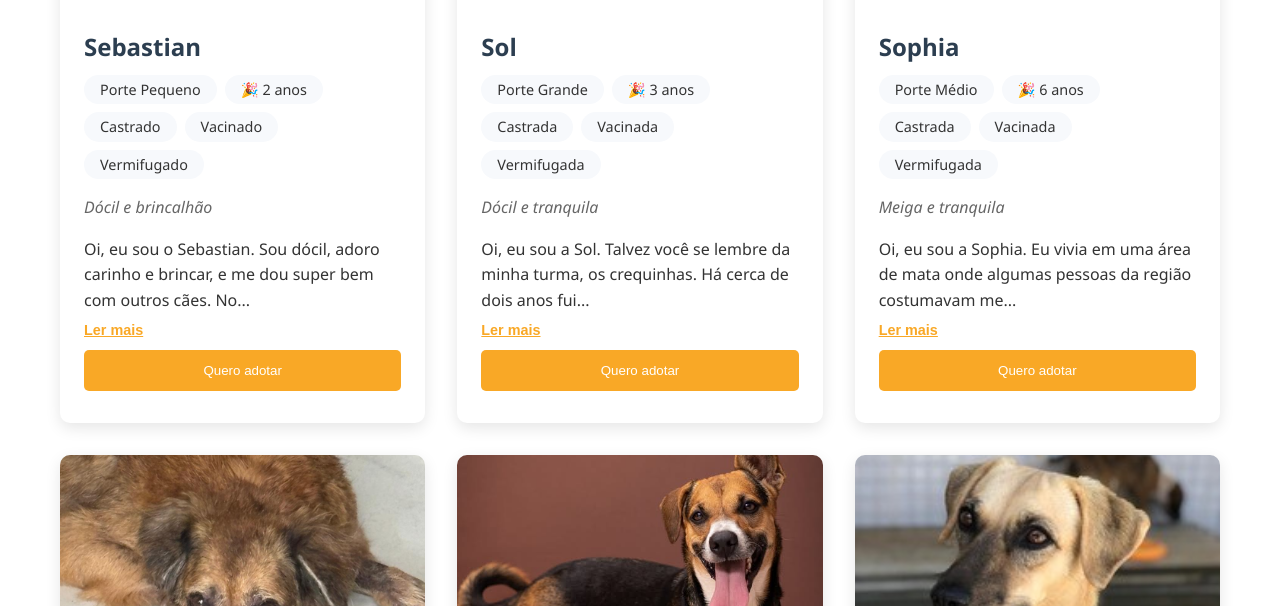
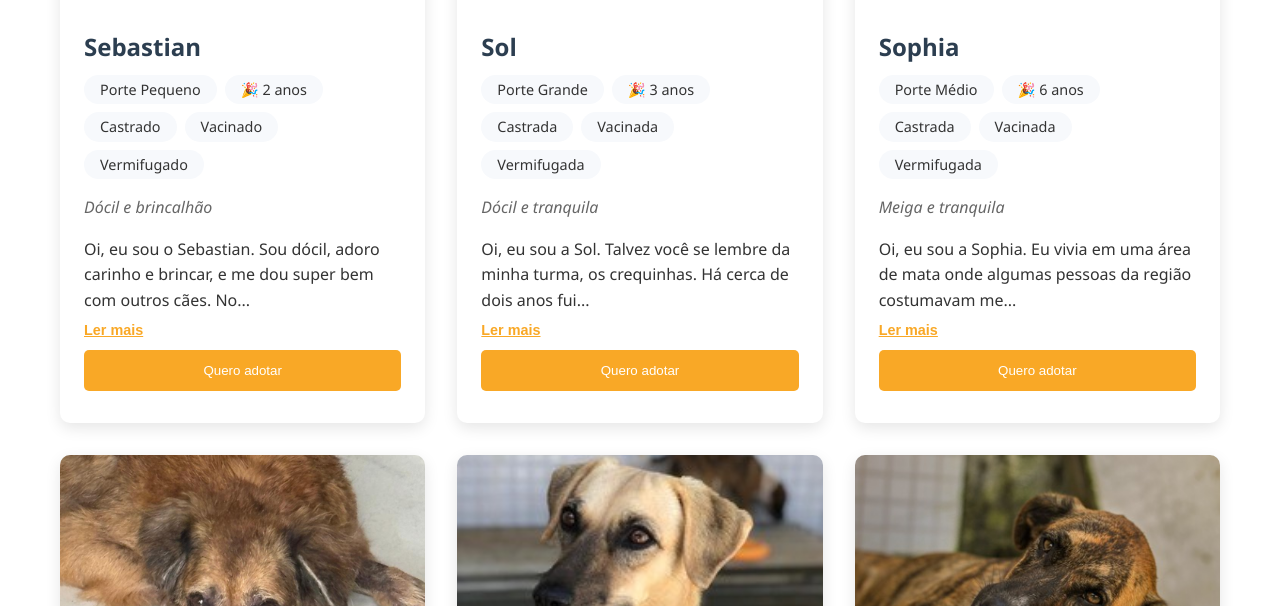
Before and after one commit to Leticinha007/Site-Abrigo-de-Seu-Alberto, a plain HTML site: page adocao.html in a window 1280 px wide. Shown: the part 11394-12000 px from the top of the page. Drawn offline with Linux system fonts and the light colour scheme.

Commit message:
Stella foi adotada!

```diff
--- a/js/script.js
+++ b/js/script.js
@@ -884,20 +884,6 @@ const caes = [
     },
     {
         id: 53,
-        nome: "Stela",
-        idade: "3 anos",
-        porte: "Porte Pequeno",
-        sexo: "Fêmea",
-        personalidade: "Energética e brincalhona",
-        historia: "Oi, eu sou a Stela! Tenho 3 anos, sou de porte pequeno, mas não se engane… eu tenho energia de sobra! Sou super dócil, adoro carinho e amo brincar. Me dou muito bem com outros cães e posso passar o dia inteiro correndo, pulando e me divertindo. Brincar é praticamente meu esporte favorito! Sou castrada, vacinada e vermifugada, pronta para levar alegria para uma família que tenha espaço no coração (e disposição!) para acompanhar meu ritmo.",
-        imagem: "imagens/Stella.jpg",
-        tags: ["Castrada", "Vacinada", "Vermifugada"],
-        destaque: false,
-        paraAdocao: true,
-        paraApadrinhamento: true
-    },
-    {
-        id: 54,
         nome: "Suape",
         idade: "6 anos",
         porte: "Porte Médio",
@@ -911,7 +897,7 @@ const caes = [
         paraApadrinhamento: true
     },
     {
-        id: 55,
+        id: 54,
         nome: "Summer",
         idade: "5 anos",
         porte: "Porte Grande",
@@ -925,7 +911,7 @@ const caes = [
         paraApadrinhamento: true
     },
     {
-        id: 56,
+        id: 55,
         nome: "Théo",
         idade: "3 anos",
         porte: "Porte Médio",
@@ -939,7 +925,7 @@ const caes = [
         paraApadrinhamento: true
     },
     {
-        id: 57,
+        id: 56,
         nome: "Tigrão",
         idade: "3 anos",
         porte: "Porte Médio",
@@ -953,7 +939,7 @@ const caes = [
         paraApadrinhamento: true
     },
     {
-        id: 58,
+        id: 57,
         nome: "Tobias",
         idade: "15/01/2026",
         porte: "Filhote",
@@ -967,7 +953,7 @@ const caes = [
         paraApadrinhamento: true
     },
     {
-        id: 59,
+        id: 58,
         nome: "Vicky",
         idade: "8 anos",
         porte: "Porte Médio",
@@ -981,7 +967,7 @@ const caes = [
         paraApadrinhamento: true
     },
     {
-        id: 60,
+        id: 59,
         nome: "Wagner",
         idade: "15/01/2026",
         porte: "Filhote",
@@ -995,7 +981,7 @@ const caes = [
         paraApadrinhamento: true
     },
     {
-        id: 61,
+        id: 60,
         nome: "Will",
         idade: "5 anos",
         porte: "Porte Médio",
@@ -1009,7 +995,7 @@ const caes = [
         paraApadrinhamento: true
     },
     {
-        id: 62,
+        id: 61,
         nome: "Xuxa",
         idade: "8 anos",
         porte: "Porte Grande",
@@ -1023,7 +1009,7 @@ const caes = [
         paraApadrinhamento: true
     },
     {
-        id: 63,
+        id: 62,
         nome: "Laika",
         idade: "5 anos",
         porte: "Porte Médio",
```
Also changed, not shown: index.html (+1 -1 lines), imagens/Noah2.jpeg (added).
